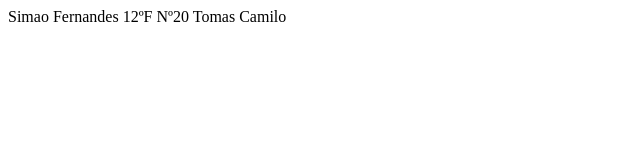
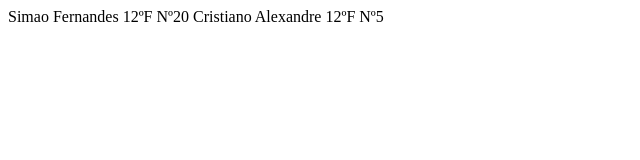
Before and after one commit to CrisAlex10/Exercicio_miguel, a plain HTML site: page indexx.html in a window 1280 px wide. Shown: the whole page, without its empty margins (0-640 px from the left). Drawn offline with Linux system fonts and the light colour scheme.

Commit message:
Update indexx.html

```diff
--- a/indexx.html
+++ b/indexx.html
@@ -6,6 +6,6 @@
     <title>Miguel e lindo</title>
 </head>
 <body>
-    Simao Fernandes 12ºF Nº20 Tomas Camilo
+    Simao Fernandes 12ºF Nº20 Cristiano Alexandre 12ºF Nº5
 </body>
 </html>
```
